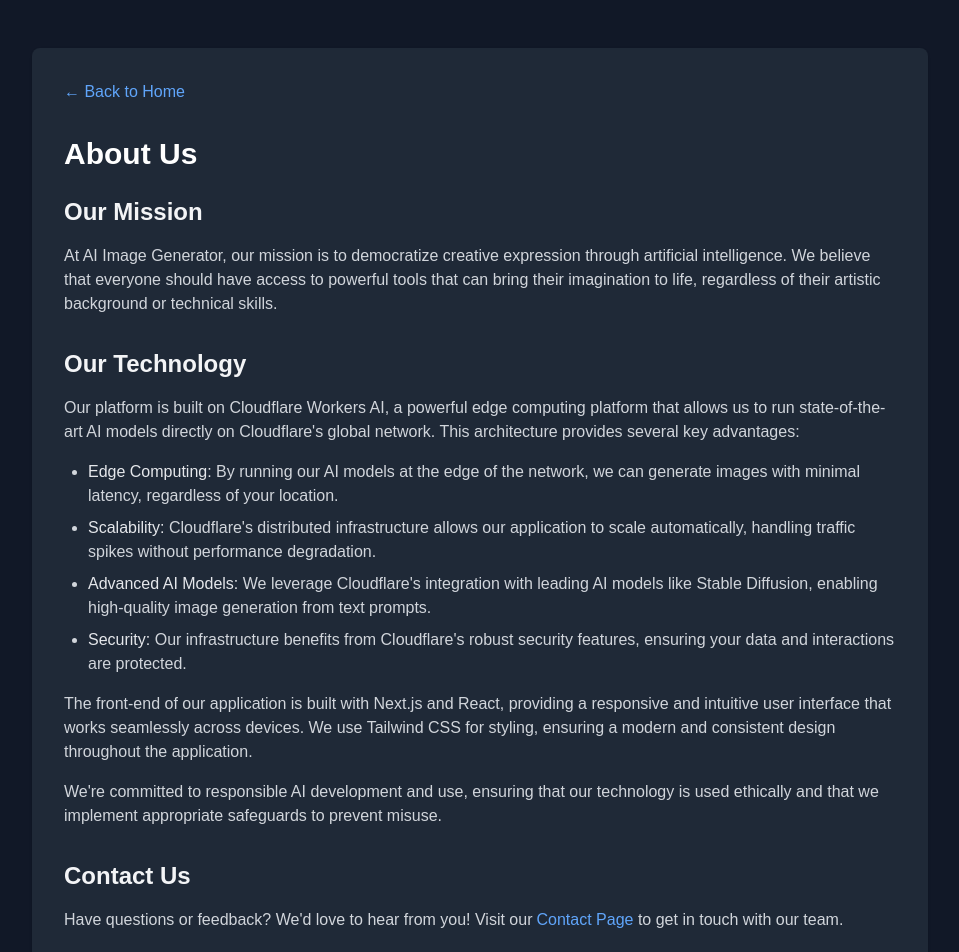
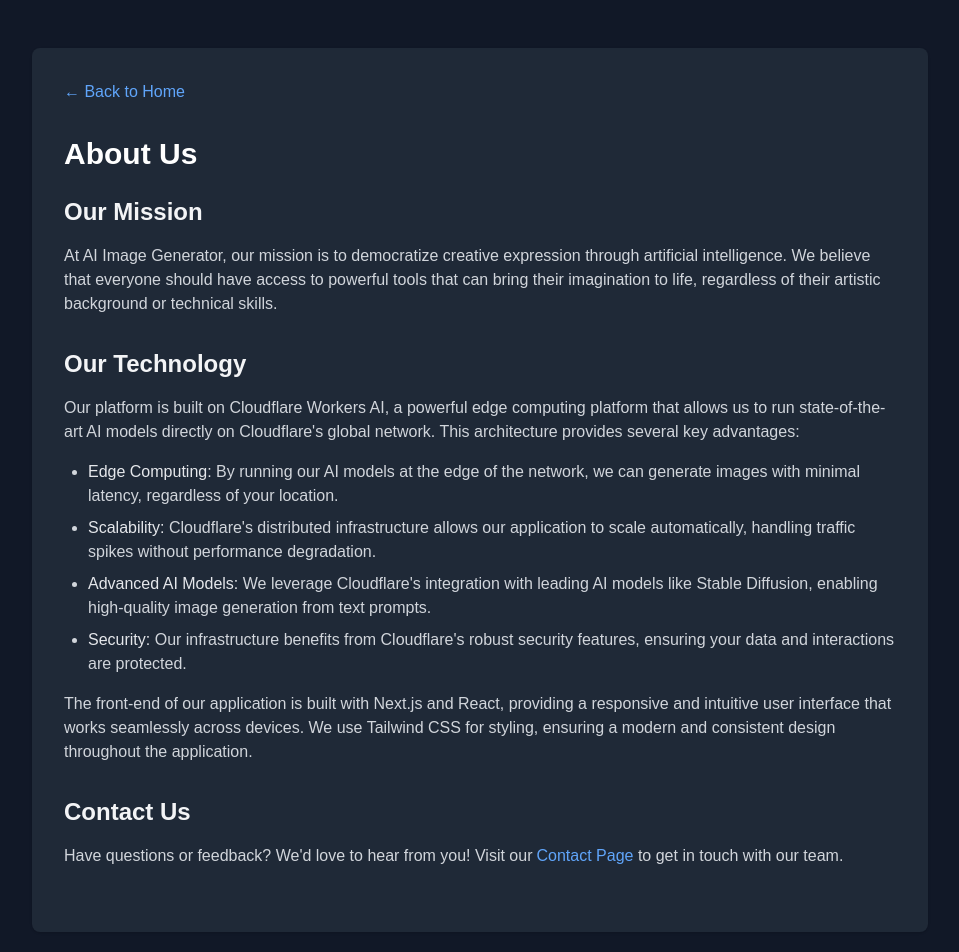
Before and after one commit to DebasishBarai/ai-image-generator-nextjs, a Next.js app: page /about in a window 1280 px wide. Shown: the top 952 px of the page, without its empty margins (160-1119 px from the left). Built offline with nearby package versions, Linux system fonts and the light colour scheme.

Commit message:
modified about us page

```diff
--- a/app/about/page.tsx
+++ b/app/about/page.tsx
@@ -58,13 +58,7 @@
                 interface that works seamlessly across devices. We use Tailwind CSS for styling, ensuring a modern and
                 consistent design throughout the application.
               </p>
-
-              <p className="text-gray-300">
-                We&apos;re committed to responsible AI development and use, ensuring that our technology is used ethically
-                and that we implement appropriate safeguards to prevent misuse.
-              </p>
             </div>
-
             <div className="mb-8">
               <h2 className="text-2xl font-semibold mb-4 text-gray-100">Contact Us</h2>
               <p className="text-gray-300">
```
